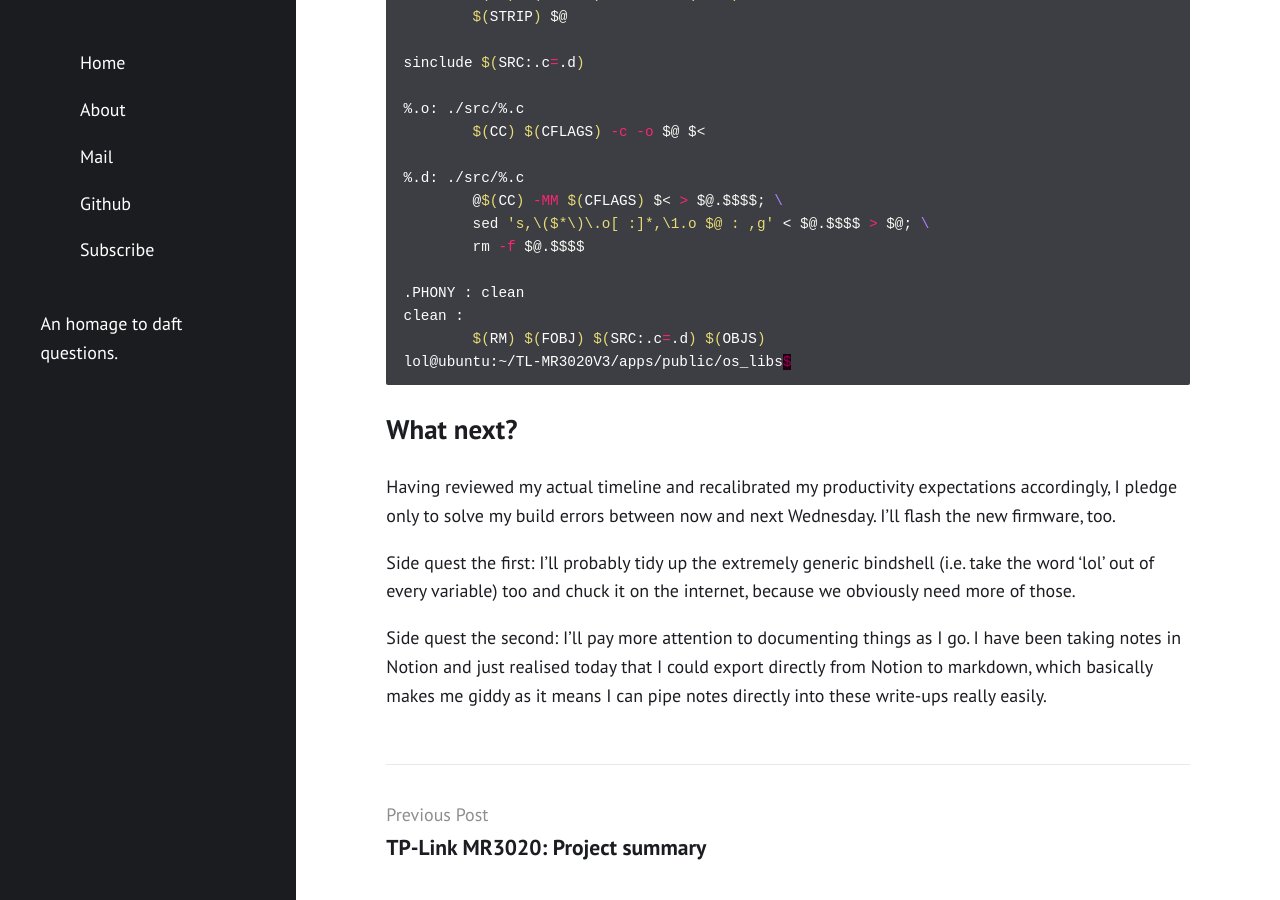
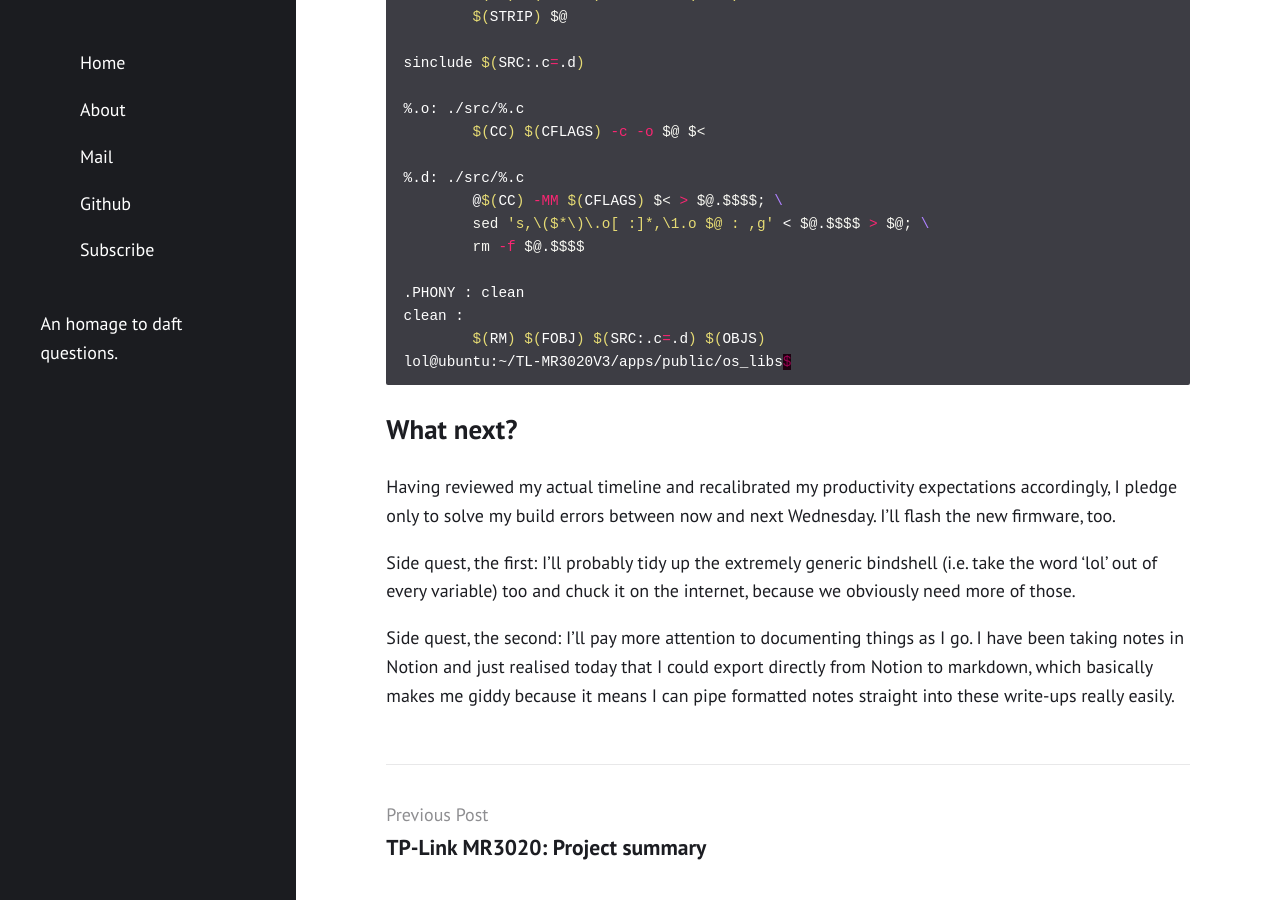
Before and after one commit to unmeg/unmeg.github.io, a Jekyll site: the page built from _posts/2020-06-24-tplink-mr3020-sitrep-1.md, in a window 1280 px wide and 900 px high, scrolled down 2658 px. Built offline with Jekyll 4.4.1, drawn with Linux system fonts in a browser that asks for light colours.

Commit message:
Update 2020-06-24-tplink-mr3020-sitrep-1.md

```diff
--- a/_posts/2020-06-24-tplink-mr3020-sitrep-1.md
+++ b/_posts/2020-06-24-tplink-mr3020-sitrep-1.md
@@ -113,6 +113,6 @@ lol@ubuntu:~/TL-MR3020V3/apps/public/os_libs$
 
 Having reviewed my actual timeline and recalibrated my productivity expectations accordingly, I pledge only to solve my build errors between now and next Wednesday. I'll flash the new firmware, too.
 
-Side quest the first: I'll probably tidy up the extremely generic bindshell (i.e. take the word 'lol' out of every variable) too and chuck it on the internet, because we obviously need more of those.
+Side quest, the first: I'll probably tidy up the extremely generic bindshell (i.e. take the word 'lol' out of every variable) too and chuck it on the internet, because we obviously need more of those.
 
-Side quest the second: I'll pay more attention to documenting things as I go. I have been taking notes in Notion and just realised today that I could export directly from Notion to markdown, which basically makes me giddy as it means I can pipe notes directly into these write-ups really easily.
+Side quest, the second: I'll pay more attention to documenting things as I go. I have been taking notes in Notion and just realised today that I could export directly from Notion to markdown, which basically makes me giddy because it means I can pipe formatted notes straight into these write-ups really easily.
```
